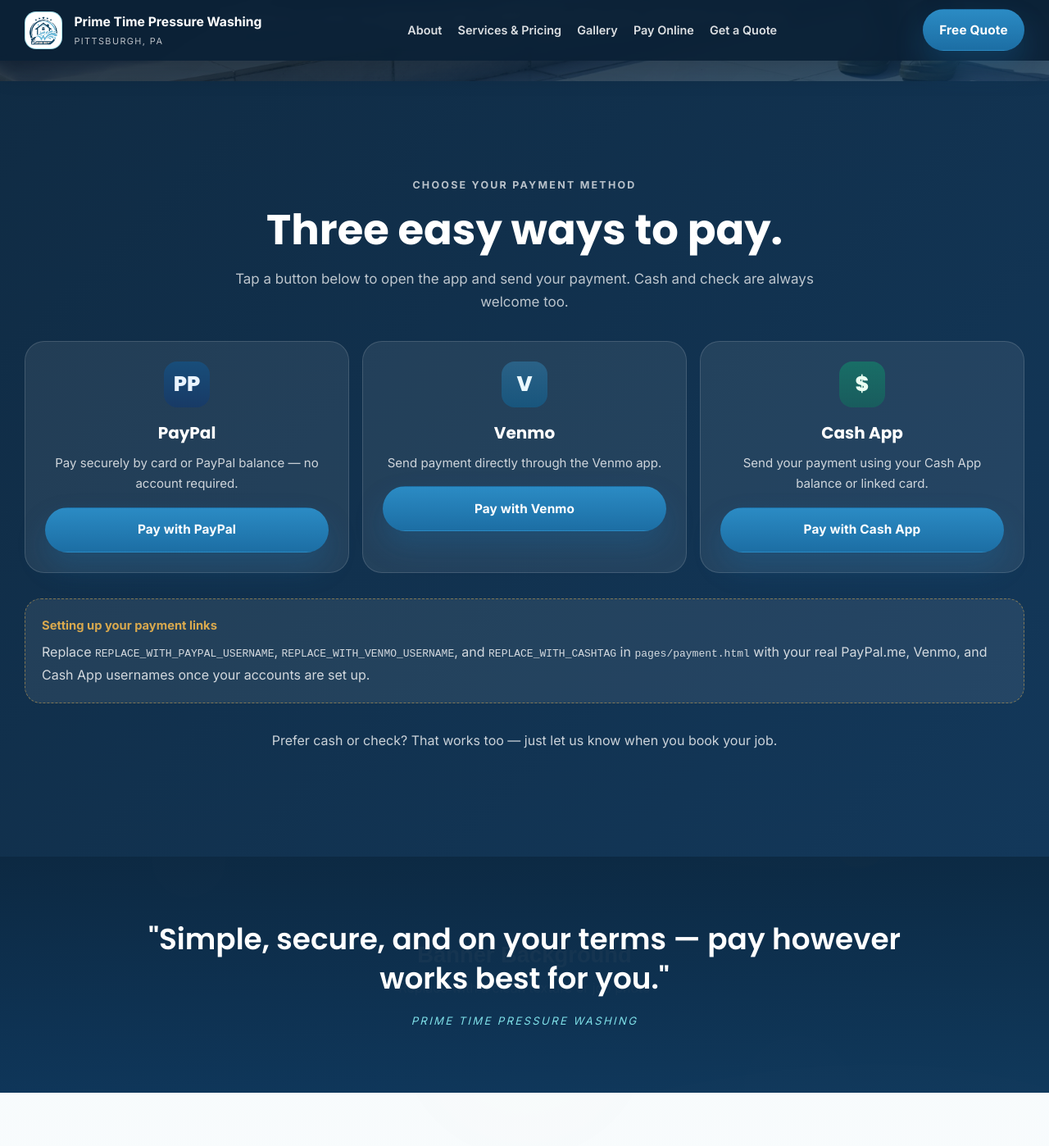
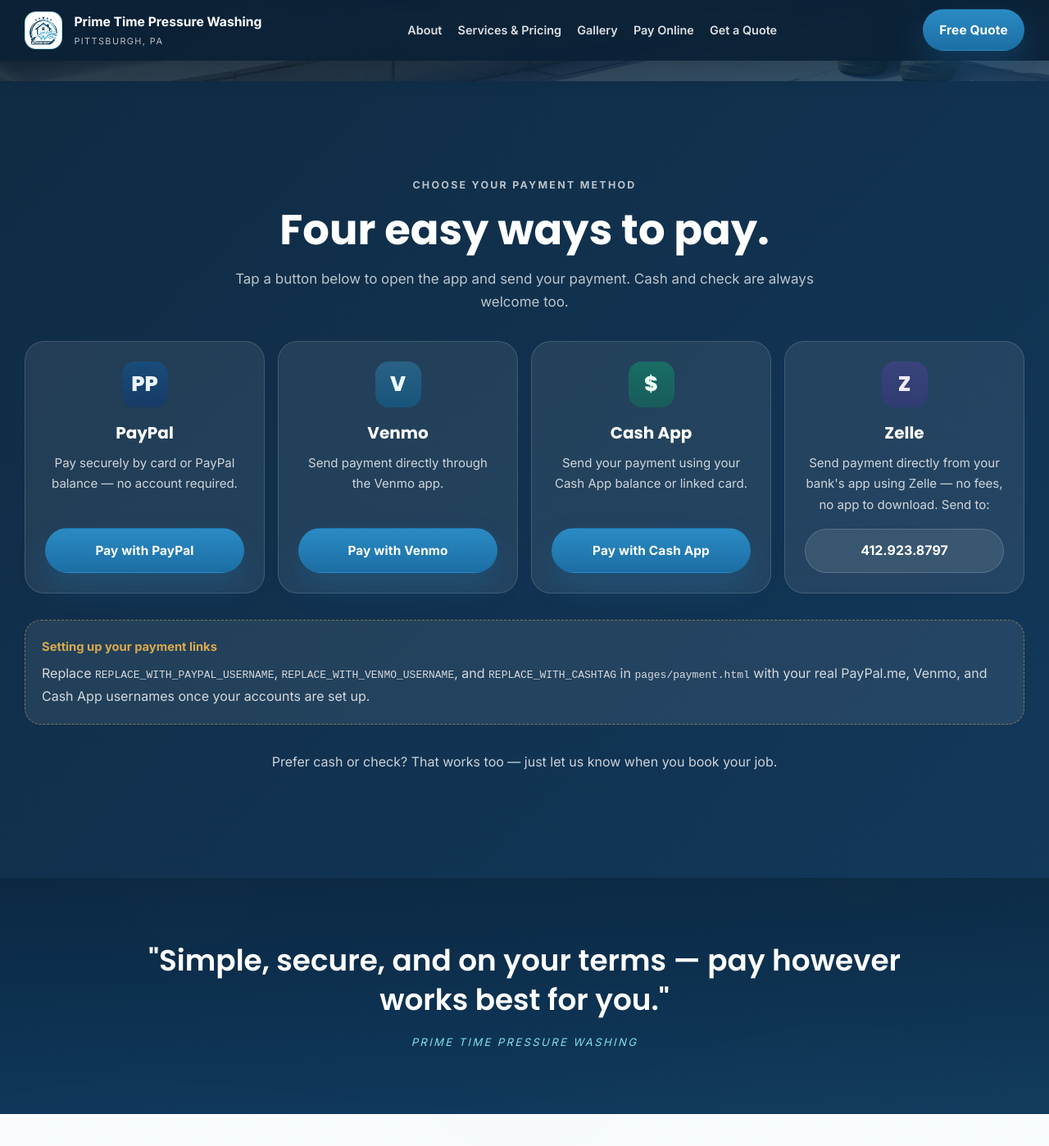
Before and after one commit to OldSchoolClassic/primetimepressurewashing, a Jekyll site: the page built from pages/payment.html, in a window 1280 px wide and 1400 px high, scrolled down 284 px. Shown: the whole window at 82% size. Built offline with Jekyll 4.4.1, drawn with Linux system fonts in a browser that asks for light colours.

Commit message:
Add files via upload

```diff
--- a/assets/css/main.css
+++ b/assets/css/main.css
@@ -879,7 +879,7 @@
 .banner-verse {
   padding: clamp(3.5rem, 6vw, 5rem) 0;
   background:
-    linear-gradient(180deg, rgba(11, 39, 64, 0.96), rgba(14, 52, 87, 0.96)),
+    linear-gradient(180deg, rgba(11, 39, 64, 0.94), rgba(14, 52, 87, 0.94)),
     url('../images/verse-banner.svg') center/cover no-repeat;
   color: var(--color-linen);
 }
@@ -999,14 +999,18 @@
   color: rgba(255, 255, 255, 0.8);
 }
 
-/* Payment method cards (PayPal / Venmo / CashApp) */
+/* Payment method cards (PayPal / Venmo / Cash App / Zelle) */
 .pay-method-grid {
   display: grid;
-  grid-template-columns: repeat(3, minmax(0, 1fr));
+  grid-template-columns: repeat(4, minmax(0, 1fr));
   gap: 1rem;
   margin-top: 2rem;
+  align-items: stretch;
 }
 .pay-method-card {
+  display: flex;
+  flex-direction: column;
+  height: 100%;
   padding: 1.5rem;
   border-radius: 24px;
   background: rgba(255, 255, 255, 0.08);
@@ -1035,6 +1039,10 @@
   margin: 0 0 1rem;
   color: rgba(255, 255, 255, 0.78);
   font-size: 0.94rem;
+  flex: 1;
+}
+.pay-method-card .btn {
+  margin-top: auto;
 }
 
 /* Pricing table */
@@ -1078,6 +1086,11 @@
 .contact-panel,
 .form-panel {
   padding: 1.5rem;
+}
+.contact-panel .section-title,
+.form-panel .section-title {
+  font-size: clamp(1.5rem, 2.6vw, 2rem);
+  line-height: 1.2;
 }
 .contact-list {
   display: grid;
@@ -1335,7 +1348,7 @@
     grid-template-columns: repeat(2, minmax(0, 1fr));
   }
   .pay-method-grid {
-    grid-template-columns: repeat(3, minmax(0, 1fr));
+    grid-template-columns: repeat(2, minmax(0, 1fr));
   }
   .hero-card {
     max-width: 540px;
--- a/index.html
+++ b/index.html
@@ -21,7 +21,7 @@
       <div class="hero-stats">
         <div class="stat-chip"><strong>Free</strong><span>no-obligation quotes</span></div>
         <div class="stat-chip"><strong>100%</strong><span>satisfaction guarantee</span></div>
-        <div class="stat-chip"><strong>Easy Pay</strong><span>PayPal · Venmo · Cash App</span></div>
+        <div class="stat-chip"><strong>Easy Pay</strong><span>PayPal · Venmo · Cash App · Zelle</span></div>
         <div class="stat-chip"><strong>Pittsburgh</strong><span>locally owned &amp; operated</span></div>
       </div>
       <div class="scroll-cue"><span>See what we do</span><span class="scroll-line"></span></div>
@@ -63,7 +63,7 @@
         <span class="trust-badge-icon">
           <svg viewBox="0 0 24 24" fill="none" stroke="currentColor" stroke-width="2" stroke-linecap="round" stroke-linejoin="round"><rect x="2" y="5" width="20" height="14" rx="2"/><path d="M2 10h20"/></svg>
         </span>
-        <span><strong>Pay Your Way</strong><span>PayPal, Venmo, Cash App, or check</span></span>
+        <span><strong>Pay Your Way</strong><span>PayPal, Venmo, Cash App, Zelle, or check</span></span>
       </div>
     </div>
   </div>
@@ -115,7 +115,7 @@
       <article class="process-step">
         <span class="process-step-number">3</span>
         <h3>You relax &amp; pay easy</h3>
-        <p>Once you're happy with the results, pay however is easiest — PayPal, Venmo, Cash App, or the old-fashioned way.</p>
+        <p>Once you're happy with the results, pay however is easiest — PayPal, Venmo, Cash App, Zelle, or the old-fashioned way.</p>
       </article>
     </div>
     <div class="text-center reveal" style="margin-top: 2.25rem;">
--- a/pages/about.html
+++ b/pages/about.html
@@ -59,7 +59,7 @@
         <div class="detail-card"><h3>Home base</h3><p>Pittsburgh, Pennsylvania</p></div>
         <div class="detail-card"><h3>Owner</h3><p>Sarha Nicholson</p></div>
         <div class="detail-card"><h3>Focus</h3><p>Driveways, siding, sidewalks, concrete</p></div>
-        <div class="detail-card"><h3>Payment</h3><p>PayPal, Venmo, Cash App, cash/check</p></div>
+        <div class="detail-card"><h3>Payment</h3><p>PayPal, Venmo, Cash App, Zelle, cash/check</p></div>
       </div>
       <div class="btn-row" style="margin-top: 1.4rem;">
         <a class="btn btn-outline" href="{{ '/services/' | relative_url }}">Services &amp; Pricing</a>
@@ -109,7 +109,7 @@
         <div class="card-body">
           <div class="card-kicker">Convenient</div>
           <h3 class="card-title">Easy Online Payment</h3>
-          <p class="card-copy">Pay however is easiest for you — PayPal, Venmo, Cash App, or the old-fashioned way.</p>
+          <p class="card-copy">Pay however is easiest for you — PayPal, Venmo, Cash App, Zelle, or the old-fashioned way.</p>
         </div>
       </article>
     </div>
--- a/pages/payment.html
+++ b/pages/payment.html
@@ -16,7 +16,7 @@
   <div class="container">
     <div class="text-center reveal" style="margin-bottom: 1rem;">
       <span class="eyebrow" style="color: rgba(255,255,255,0.7);">Choose your payment method</span>
-      <h2 class="section-title" style="color: var(--color-linen);">Three easy ways to pay.</h2>
+      <h2 class="section-title" style="color: var(--color-linen);">Four easy ways to pay.</h2>
       <p class="section-intro" style="color: rgba(255,255,255,0.72);">Tap a button below to open the app and send your payment. Cash and check are always welcome too.</p>
     </div>
 
@@ -41,6 +41,12 @@
         <p>Send your payment using your Cash App balance or linked card.</p>
         <!-- REPLACE with your actual Cash App $Cashtag -->
         <a class="btn btn-primary" href="https://cash.app/$REPLACE_WITH_CASHTAG" target="_blank" rel="noopener noreferrer" style="width: 100%; justify-content: center;">Pay with Cash App</a>
+      </div>
+      <div class="pay-method-card">
+        <div class="pay-method-icon" style="background: linear-gradient(180deg, rgba(107,70,193,0.3), rgba(76,45,153,0.3)); color: #f0eaff;">Z</div>
+        <h3>Zelle</h3>
+        <p>Send payment directly from your bank's app using Zelle — no fees, no app to download. Send to:</p>
+        <div class="amount-pill" style="width: 100%; margin-top: auto;">412.923.8797</div>
       </div>
     </div>
 
--- a/pages/services.html
+++ b/pages/services.html
@@ -78,7 +78,7 @@
       <article class="partner-card surface">
         <div class="partner-icon">💳</div>
         <h3>Pay your way</h3>
-        <p>Once the job is done, pay easily online via PayPal, Venmo, or Cash App — or the old-fashioned way with cash or check.</p>
+        <p>Once the job is done, pay easily online via PayPal, Venmo, Cash App, or Zelle — or the old-fashioned way with cash or check.</p>
         <a class="btn btn-outline" href="{{ '/payment/' | relative_url }}">See Payment Options</a>
       </article>
     </div>
```
Also changed, not shown: pages/quote.html (+8 -2 lines), assets/images/verse-banner.svg.
